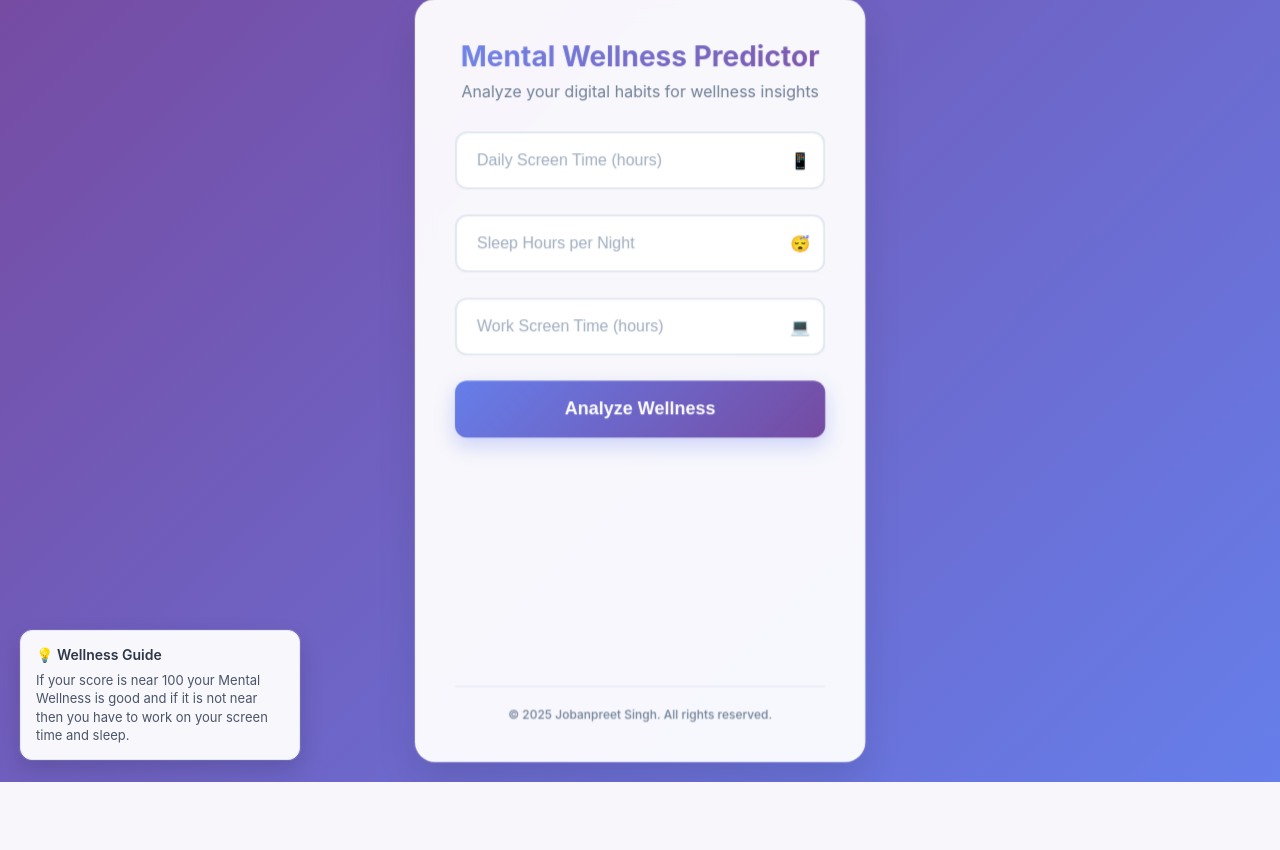
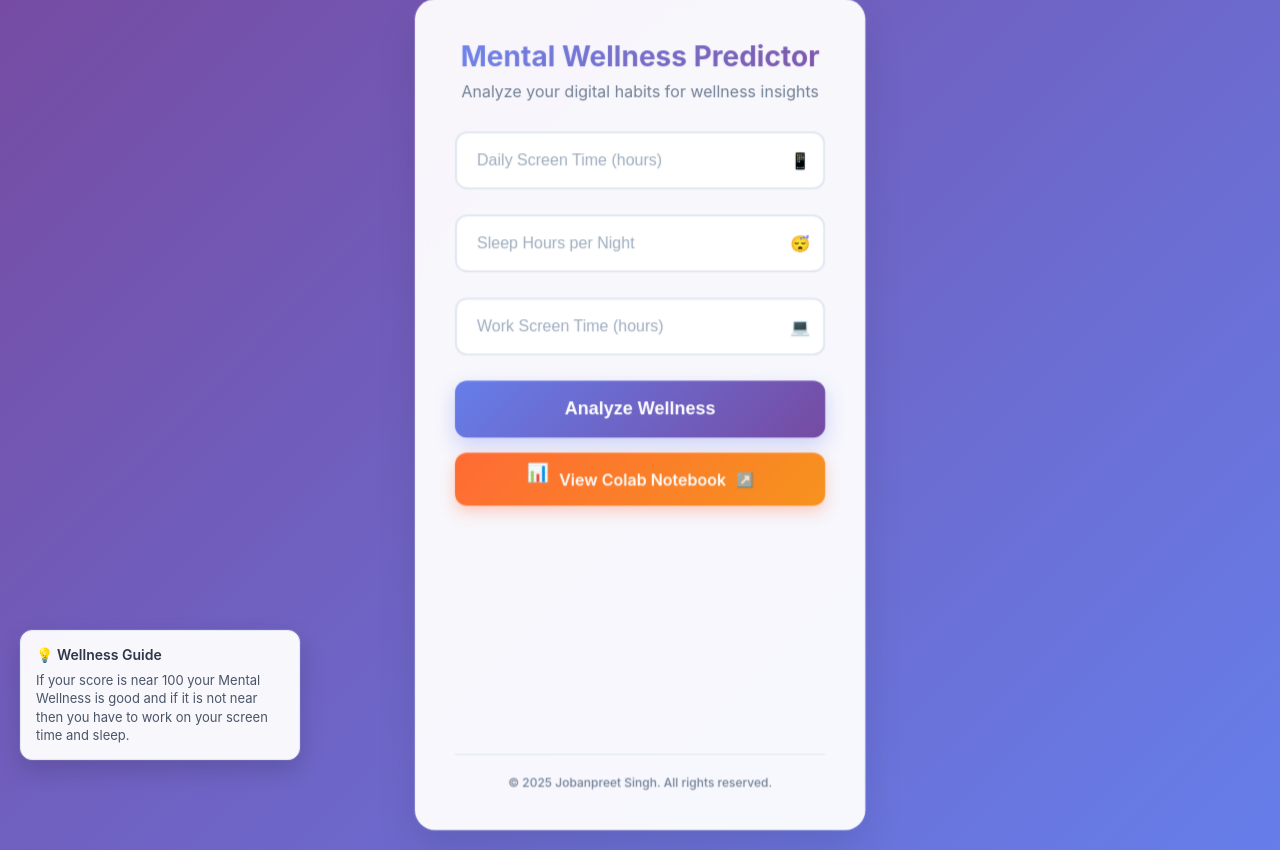
Before and after one commit to Jobanjps089/Mental_Wellness, a Flask app: page / in a window 1280 px wide. Shown: the part 20-870 px from the top of the page. Before the commit the page ends 802 px from the top, so only its background shows below. Run offline with Flask 3, Linux system fonts and the light colour scheme; parts of the project's set-up code (start-up, migrations or seed data) failed here and were passed over.

Commit message:
Update templates/index.html

```diff
--- a/templates/index.html
+++ b/templates/index.html
@@ -178,6 +178,87 @@
             animation: spin 1s linear infinite;
             margin-left: 10px;
             display: inline-block;
+        }
+
+        .colab-btn {
+            display: inline-flex;
+            align-items: center;
+            justify-content: center;
+            gap: 10px;
+            width: 100%;
+            padding: 16px 24px;
+            margin-top: 15px;
+            background: linear-gradient(135deg, #ff6b35, #f7931e);
+            color: white;
+            text-decoration: none;
+            border-radius: 12px;
+            font-size: 16px;
+            font-weight: 600;
+            transition: all 0.3s cubic-bezier(0.4, 0, 0.2, 1);
+            position: relative;
+            overflow: hidden;
+            box-shadow: 0 6px 15px rgba(255, 107, 53, 0.3);
+            animation: slideInUp 0.6s ease-out 0.3s both;
+        }
+
+        .colab-btn::before {
+            content: '';
+            position: absolute;
+            top: 0;
+            left: -100%;
+            width: 100%;
+            height: 100%;
+            background: linear-gradient(90deg, transparent, rgba(255,255,255,0.2), transparent);
+            transition: left 0.5s;
+        }
+
+        .colab-btn:hover {
+            transform: translateY(-2px);
+            box-shadow: 0 10px 20px rgba(255, 107, 53, 0.4);
+            text-decoration: none;
+            color: white;
+        }
+
+        .colab-btn:hover::before {
+            left: 100%;
+        }
+
+        .colab-btn:active {
+            transform: translateY(0);
+        }
+
+        .colab-icon {
+            font-size: 18px;
+            animation: bounce 2s infinite;
+        }
+
+        .external-icon {
+            font-size: 14px;
+            opacity: 0.8;
+            transition: all 0.3s ease;
+        }
+
+        .colab-btn:hover .external-icon {
+            transform: translate(2px, -2px);
+            opacity: 1;
+        }
+
+        @keyframes bounce {
+            0%, 20%, 53%, 80%, 100% {
+                animation-timing-function: cubic-bezier(0.215, 0.61, 0.355, 1);
+                transform: translate3d(0, 0, 0);
+            }
+            40%, 43% {
+                animation-timing-function: cubic-bezier(0.755, 0.05, 0.855, 0.06);
+                transform: translate3d(0, -8px, 0);
+            }
+            70% {
+                animation-timing-function: cubic-bezier(0.755, 0.05, 0.855, 0.06);
+                transform: translate3d(0, -4px, 0);
+            }
+            90% {
+                transform: translate3d(0, -2px, 0);
+            }
         }
 
         @keyframes spin {
@@ -436,6 +517,12 @@
             <button type="submit" class="predict-btn" id="predictBtn">
                 <span id="btnText">Analyze Wellness</span>
             </button>
+
+            <a href="https://colab.research.google.com/drive/YOUR_COLAB_NOTEBOOK_ID" target="_blank" class="colab-btn">
+                <span class="colab-icon">📊</span>
+                <span>View Colab Notebook</span>
+                <span class="external-icon">↗️</span>
+            </a>
         </form>
 
         <div class="result" id="resultSection">
```
